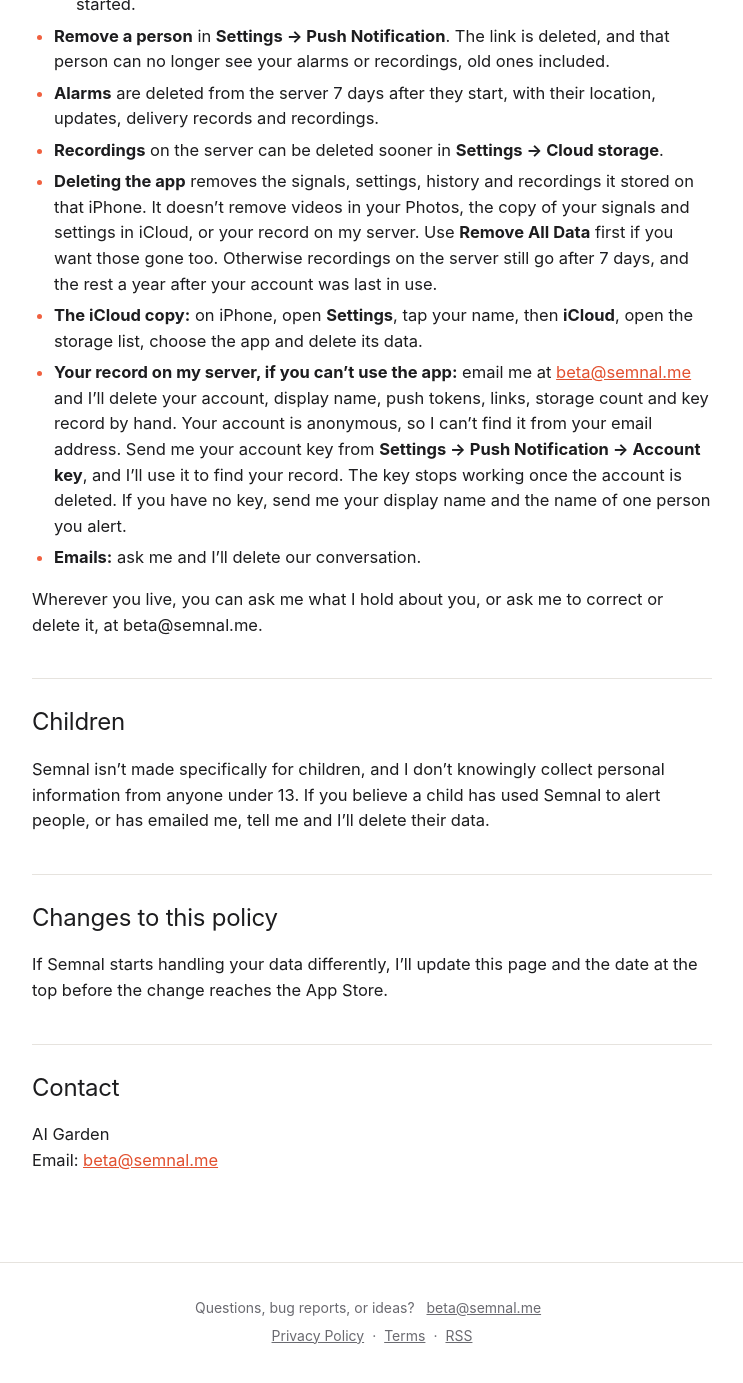
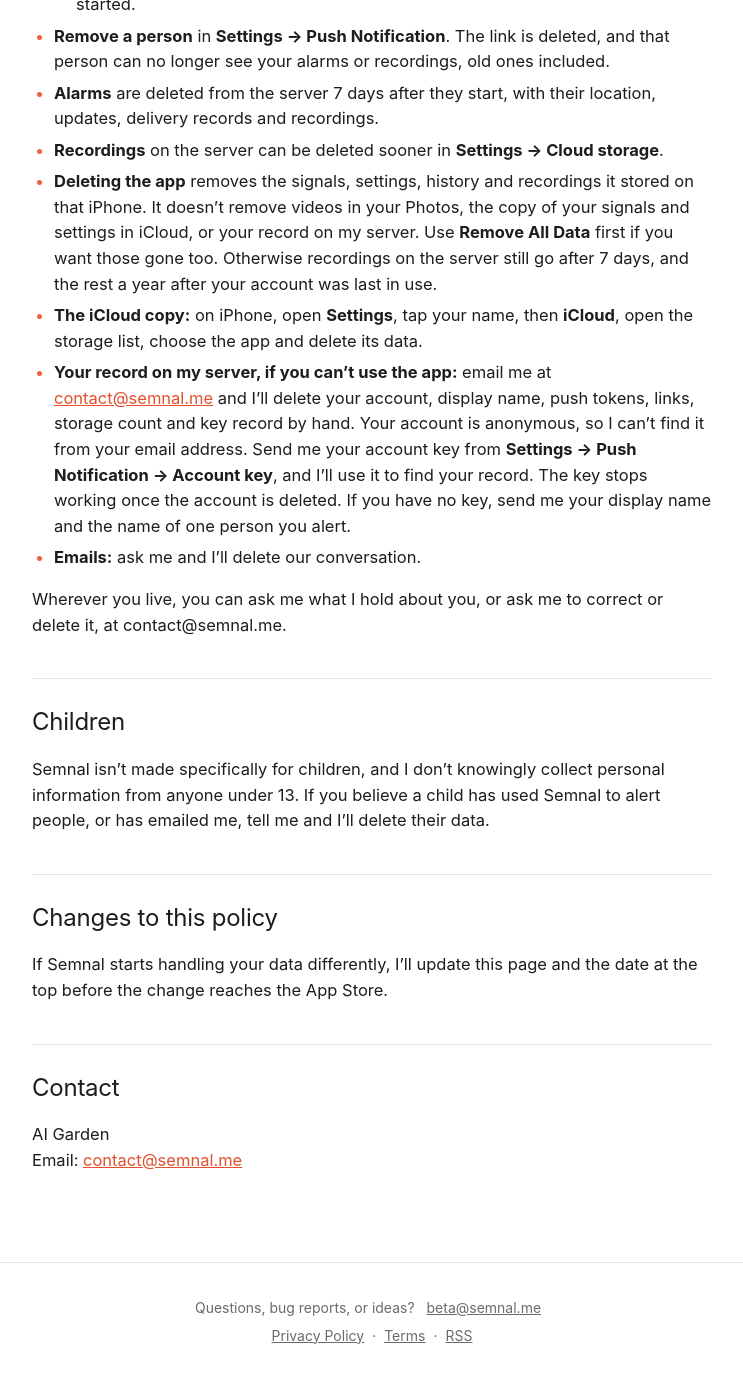
Before and after one commit to RogyMD/semnal.me, a Jekyll site: the page built from privacy.md, in a window 1280 px wide and 1400 px high, scrolled down 7029 px. Shown: the top 1383 px of the window, without its empty margins (268-1011 px from the left). Built offline with Jekyll 4.4.1, drawn with Linux system fonts in a browser that asks for light colours; some of the changed text lies outside the part shown.

Commit message:
Keep contact@semnal.me as the privacy policy's contact address
The privacy policy names contact@semnal.me as its contact address again;
only its line on the Ask for the beta emails says beta@semnal.me. SETUP.md
now says both addresses must exist and tests mail to both.

Co-Authored-By: Claude Opus 5.5 <noreply@anthropic.com>

```diff
--- a/privacy.md
+++ b/privacy.md
@@ -8,7 +8,7 @@ permalink: /privacy
 
 **Last updated: 23 November 2026**
 
-Semnal is made by AI Garden, which is me, one developer. This page explains what happens to your information when you use Semnal on iPhone. If anything here is unclear, write to me at [beta@semnal.me](mailto:beta@semnal.me).
+Semnal is made by AI Garden, which is me, one developer. This page explains what happens to your information when you use Semnal on iPhone. If anything here is unclear, write to me at [contact@semnal.me](mailto:contact@semnal.me).
 
 ## The short version
 
@@ -137,10 +137,10 @@ I don't share any of this with anyone else, and I don't sell it.
 - **Recordings** on the server can be deleted sooner in **Settings → Cloud storage**.
 - **Deleting the app** removes the signals, settings, history and recordings it stored on that iPhone. It doesn't remove videos in your Photos, the copy of your signals and settings in iCloud, or your record on my server. Use **Remove All Data** first if you want those gone too. Otherwise recordings on the server still go after 7 days, and the rest a year after your account was last in use.
 - **The iCloud copy:** on iPhone, open **Settings**, tap your name, then **iCloud**, open the storage list, choose the app and delete its data.
-- **Your record on my server, if you can't use the app:** email me at [beta@semnal.me](mailto:beta@semnal.me) and I'll delete your account, display name, push tokens, links, storage count and key record by hand. Your account is anonymous, so I can't find it from your email address. Send me your account key from **Settings → Push Notification → Account key**, and I'll use it to find your record. The key stops working once the account is deleted. If you have no key, send me your display name and the name of one person you alert.
+- **Your record on my server, if you can't use the app:** email me at [contact@semnal.me](mailto:contact@semnal.me) and I'll delete your account, display name, push tokens, links, storage count and key record by hand. Your account is anonymous, so I can't find it from your email address. Send me your account key from **Settings → Push Notification → Account key**, and I'll use it to find your record. The key stops working once the account is deleted. If you have no key, send me your display name and the name of one person you alert.
 - **Emails:** ask me and I'll delete our conversation.
 
-Wherever you live, you can ask me what I hold about you, or ask me to correct or delete it, at beta@semnal.me.
+Wherever you live, you can ask me what I hold about you, or ask me to correct or delete it, at contact@semnal.me.
 
 ## Children
 
@@ -153,4 +153,4 @@ If Semnal starts handling your data differently, I'll update this page and the d
 ## Contact
 
 AI Garden<br>
-Email: [beta@semnal.me](mailto:beta@semnal.me)
+Email: [contact@semnal.me](mailto:contact@semnal.me)
```
Also changed, not shown: SETUP.md (+11 -7 lines).
